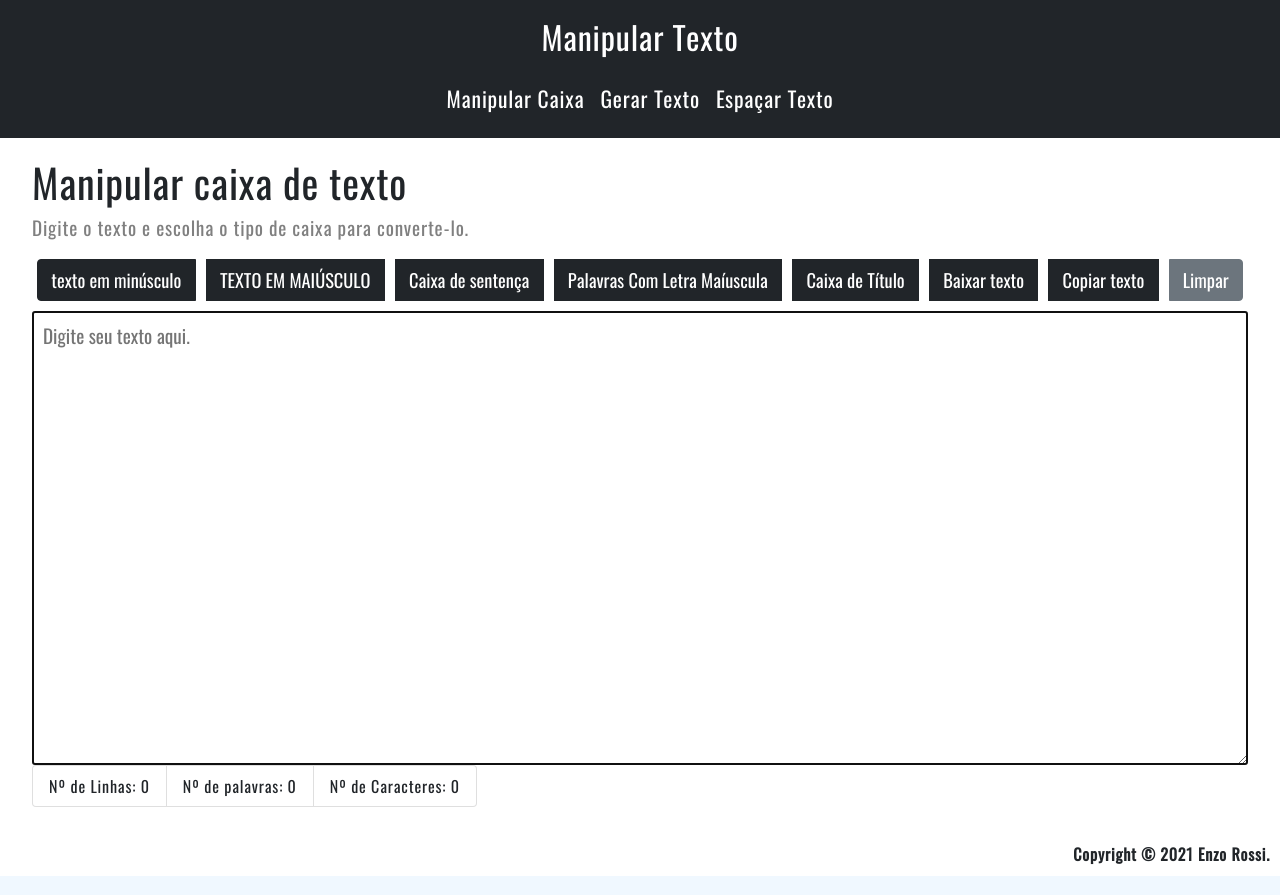
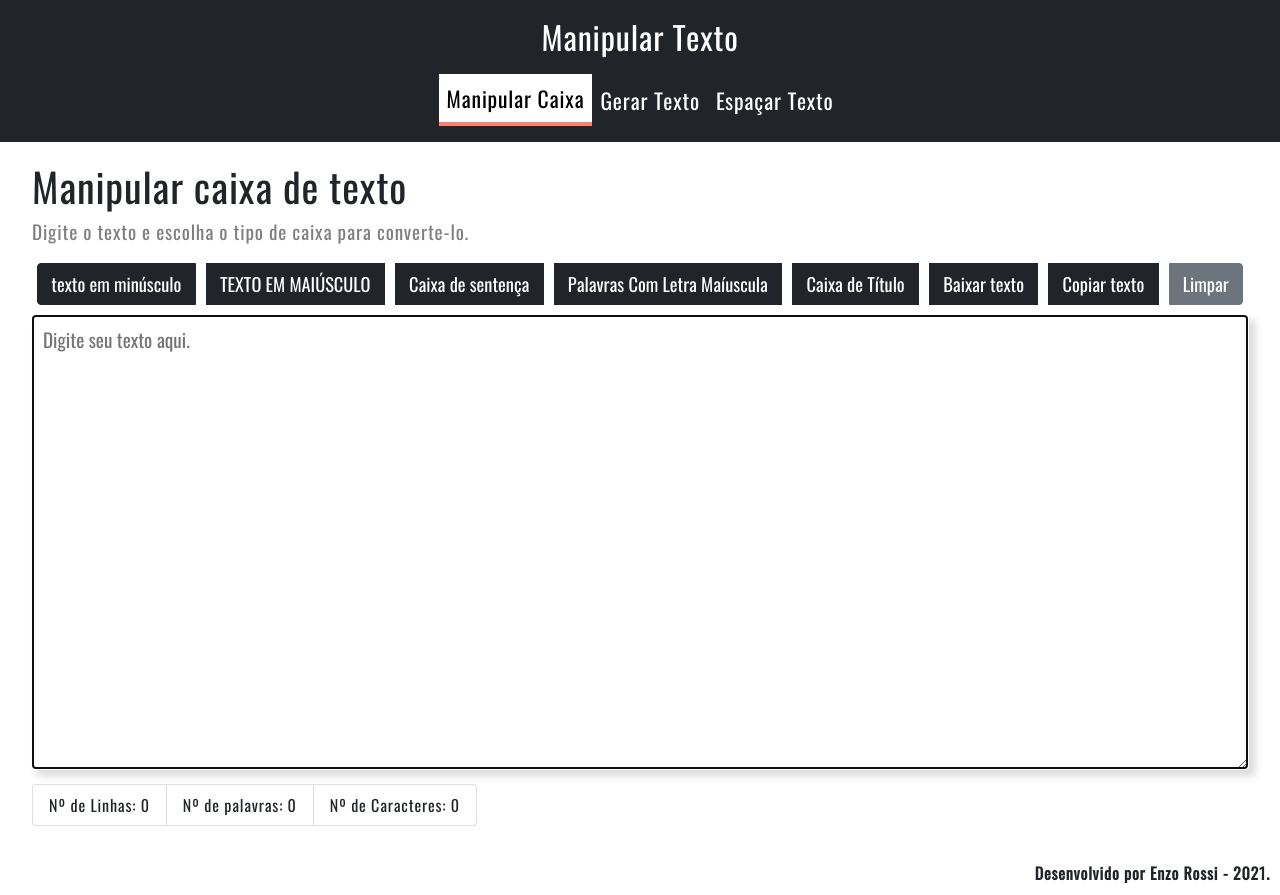
Before and after one commit to rossienzo/Manipular-Texto, a React (Create React App) app: page /case-manipulate in a window 1280 px wide. Built offline with nearby package versions, Linux system fonts and the light colour scheme.

Commit message:
Refatorei parte do header (isActive), terminei a tela WideTextGenerate e adicionei novas funções no scriptsTextManiputor

```diff
--- a/src/common/template/Content.jsx
+++ b/src/common/template/Content.jsx
@@ -10,6 +10,7 @@ import { Container } from 'react-bootstrap';
     <section className="content">
         <Container fluid>
             <h1>{props.title}</h1>
+            <p>{props.subtitle}</p>
             {props.children}
         </Container>
     </section>
--- a/src/common/template/Custom.css
+++ b/src/common/template/Custom.css
@@ -60,6 +60,15 @@ header .navbar > :nth-child(1), header .navbar > :nth-child(2){
     color: black;
 }
 
+.content textarea {
+    -webkit-box-shadow: 6px 6px 8px 1px rgba(0,0,0,0.15);
+    box-shadow: 6px 6px 8px 1px rgba(0,0,0,0.15);
+}
+
+.content .list-group {
+    margin-top: 15px;
+}
+
 footer{
     display: flex;
     justify-content: flex-end;
--- a/src/common/template/Footer.jsx
+++ b/src/common/template/Footer.jsx
@@ -3,8 +3,8 @@ import React from 'react';
 const Footer =  props => (
     <footer>
         <strong>
-            Copyright &copy; 2021
-            <span  target="_blank"> Enzo Rossi</span>.
+            Desenvolvido por
+            <span  target="_blank"> Enzo Rossi - 2021</span>.
         </strong>
     </footer>
 )
--- a/src/common/template/Header.jsx
+++ b/src/common/template/Header.jsx
@@ -6,24 +6,24 @@ import { Navbar, Nav } from 'react-bootstrap';
  * Tabs navigation
  */
 
-// Pega o pathname do link
-const isActive = window.location.pathname;
+// pega o pathname do URL, transforma em array e verifica se o path está dentro do array;
+const isActive = (path) => window.location.pathname.split("/").join("/").includes(path);
 
 const Header = props => (
     <header>
         <Navbar bg="dark" variant="dark">
-                <Navbar.Brand href="#home">Manipular Texto</Navbar.Brand>
-                <Nav className="navbar"  defaultActiveKey="/">
+                <Navbar.Brand href="/case-manipulate">Manipular Texto</Navbar.Brand>
+                <Nav className="navbar">
                     <Nav.Item>
-                        <Nav.Link className={isActive === "/" ? "item-selected" : ''}
-                                  href="/">Manipular Caixa</Nav.Link>
+                        <Nav.Link className={isActive("/case-manipulate") ? "item-selected" : ''}
+                                  href="/case-manipulate">Manipular Caixa</Nav.Link>
                     </Nav.Item>
                     <Nav.Item>
-                        <Nav.Link className={isActive === "/generate-text" ? "item-selected" : ''}
+                        <Nav.Link className={isActive("/generate-text") ? "item-selected" : ''}
                                   href="/generate-text">Gerar Texto</Nav.Link>
                     </Nav.Item>
                     <Nav.Item>
-                        <Nav.Link className={isActive === "/wide-text" ? "item-selected" : ''}
+                        <Nav.Link className={isActive("/wide-text") ? "item-selected" : ''}
                                   href="/wide-text">Espaçar Texto</Nav.Link>
                     </Nav.Item>
                 </Nav>
--- a/src/common/template/TextForm.jsx
+++ b/src/common/template/TextForm.jsx
@@ -1,7 +1,7 @@
 import React from 'react';
 
 const TextForm = props => (
-    <textarea className="textarea" id="story" name="story" disabled={props.disabled}
+    <textarea className="textarea" id={props.id} name="story" disabled={props.disabled}
               rows={props.rows} autoFocus
               placeholder="Digite seu texto aqui." value={props.text} onChange={props.change}>
     </textarea>
--- a/src/main/Routes.jsx
+++ b/src/main/Routes.jsx
@@ -6,7 +6,7 @@ import WideTextGenerator from "../textManipulator/WideTextGenerator";
 const Routes =  props => (
     <Router>
         <Switch>
-            <Route exact path="/" component={CaseManipulator} />
+            <Route exact path="/case-manipulate" component={CaseManipulator} />
             <Route path="/wide-text" component={WideTextGenerator}/>
             <Route path='*' component={CaseManipulator}/>
         </Switch>
--- a/src/textManipulator/CaseManipulator.jsx
+++ b/src/textManipulator/CaseManipulator.jsx
@@ -38,8 +38,8 @@ class CaseManipulator extends Component
     {
         return (
             <div>
-                <Content title="Manipular caixa de texto">
-                    <p>Digite o texto e escolha o tipo de caixa para converte-lo.</p>
+                <Content title="Manipular caixa de texto"
+                         subtitle="Digite o texto e escolha o tipo de caixa para converte-lo.">
 
                     <Menu id="groupButton">
                         <Button variant="dark" onClick={() => this.toLowerCase()}>texto em minúsculo</Button>
@@ -48,7 +48,7 @@ class CaseManipulator extends Component
                         <Button variant="dark" onClick={() => this.toCapitalizeCase()}>Palavras Com Letra Maíuscula</Button>
                         <Button variant="dark" onClick={() => this.toTitleCase()}>Caixa de Título</Button>
                         <Button variant="dark" onClick={() => this.textDownload()}>Baixar texto</Button>
-                        <Button variant="dark" onClick={e => this.textCopyToClipboard(e)}>Copiar texto</Button>
+                        <Button variant="dark" onClick={() => this.textCopyToClipboard()}>Copiar texto</Button>
                         <Button variant="secondary" onClick={() => this.clear()}>Limpar</Button>
                     </Menu>
 
--- a/src/textManipulator/WideTextGenerator.jsx
+++ b/src/textManipulator/WideTextGenerator.jsx
@@ -1,6 +1,6 @@
 import React from "react";
 import { Component } from "react";
-import { Col, Row, Button } from "react-bootstrap";
+import { Col, Row, Toast, ToastContainer, Button } from "react-bootstrap";
 import Content from "../common/template/Content";
 import TextForm from "../common/template/TextForm";
 import TextCount from "../common/template/TextCount";
@@ -8,7 +8,7 @@ import Menu from "../common/template/Menu";
 import { initialState } from "./state";
 import { lineCount, wordCount,
          textCopyToClipboard,
-         textDownload } from './scriptsTextManipulator'
+         textDownload, stringToFullWidth } from './scriptsTextManipulator';
 
 class WideTextGenarate extends Component
 {
@@ -31,23 +31,41 @@ class WideTextGenarate extends Component
 
     render()
     {
+        const wideText = stringToFullWidth(this.state.text);
+
         return (
-            <Content title="Espaçar texto">
+            <Content title="Espaçar texto"
+                     subtitle="Digite o texto para converte-lo em largura máxima.">
                 <Row>
                     <Col>
                         <TextForm text={this.state.text}  change={e => this.handleChange(e)} rows="15"/>
                     </Col>
                     <Col id="groupButtonWideText">
-                        <TextForm disabled={true} text={this.state.text} rows="12"/>
+                        <TextForm id="textSpacing" disabled={true} text={wideText} rows="12"/>
                         <Menu>
-                            <Button variant="dark" onClick={() => this.textDownload()}>Baixar texto</Button>
-                            <Button variant="dark" onClick={e => this.textCopyToClipboard(e)}>Copiar texto</Button>
+                            <Button variant="dark" onClick={() => this.textDownload(wideText)}>Baixar texto</Button>
+                            <Button variant="dark" onClick={() => this.textCopyToClipboard(wideText)}>Copiar texto</Button>
                         </Menu>
                     </Col>
                 </Row>
+
+                <ToastContainer position='middle-center'>
+                    <Toast delay={2000}
+                            show={this.state.alertMsg.visible}
+                            onClose={() => this.setState({ alertMsg: {visible: false} })}
+                            autohide>
+                        <Toast.Header closeButton={false}>
+                            <img src="holder.js/20x20?text=%20" className="rounded me-2" alt="" />
+                            <strong className="me-auto">Manipular Texto</strong>
+                            <small>{this.state.alertMsg.title}</small>
+                        </Toast.Header>
+                        <Toast.Body>{this.state.alertMsg.text}</Toast.Body>
+                    </Toast>
+                </ToastContainer>
+
                 <TextCount lineCount={this.state.count.lineCount}
                            wordCount={this.state.count.wordCount}
-                           charCount={this.state.count.charCount}/>
+                           charCount={this.state.count.charCount} />
             </Content>
         )
     }
--- a/src/textManipulator/scriptsTextManipulator.js
+++ b/src/textManipulator/scriptsTextManipulator.js
@@ -84,9 +84,9 @@ export function toCapitalizeCase()
 }
 
 // Copia o texto digitado
-export function textCopyToClipboard(e)
+export function textCopyToClipboard(text = this.state.text)
 {
-    const text = this.state.text;
+    //const text = this.state.text;
 
     navigator.clipboard.writeText(text).then(() => {
         this.setState({ alertMsg: {visible: true, title: 'Copiar', text:'Texto copiado para a prancheta!'}})
@@ -94,10 +94,7 @@ export function textCopyToClipboard(e)
 }
 
 // função para fazer download do texto
-export function textDownload() {
-    const text = this.state.text;
-    const filename = 'text';
-
+export function textDownload(text = this.state.text, filename = 'text') {
     new Promise((resolve, reject) => {
         var file = new Blob([text], {type: "text/plain;charset=utf-8"});
 
@@ -122,3 +119,17 @@ export function textDownload() {
 
 // Reseta o estado
 export function clear() { this.setState(initialState) }
+
+
+/*
+ * Utilizando o unicode text, coloca o caractere no seu width máximo
+ * e exporta a string formatada
+*/
+const charToFullWidth = char => {
+	const c = char.charCodeAt( 0 )
+	return c >= 33 && c <= 126
+		? String.fromCharCode( ( c - 33 ) + 65281 )
+		: char
+}
+
+export const stringToFullWidth = string => string.split( '' ).map( charToFullWidth ).join( '' )
```
Also changed, not shown: src/textManipulator/WideTextGenerator.css (line endings or trailing spaces).
